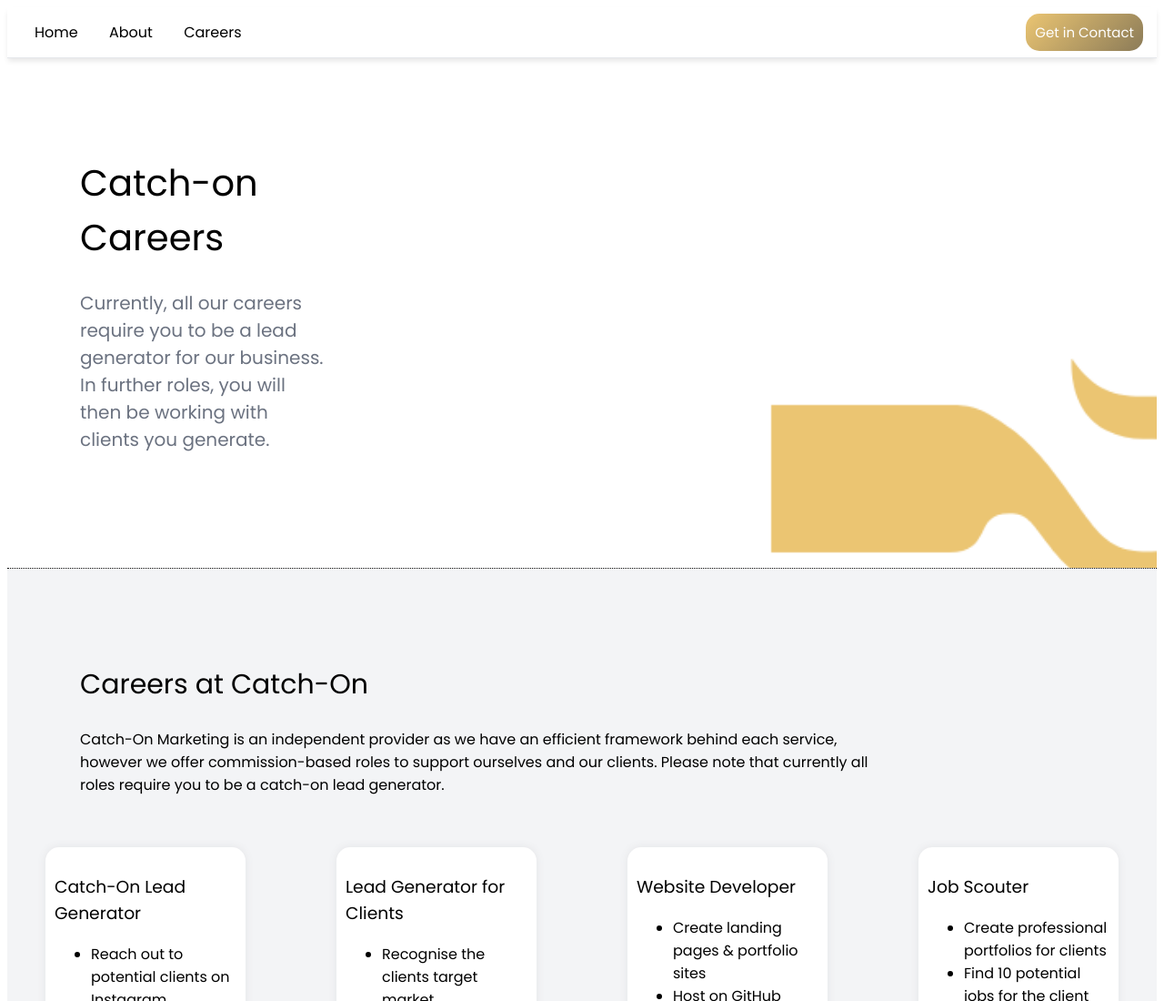
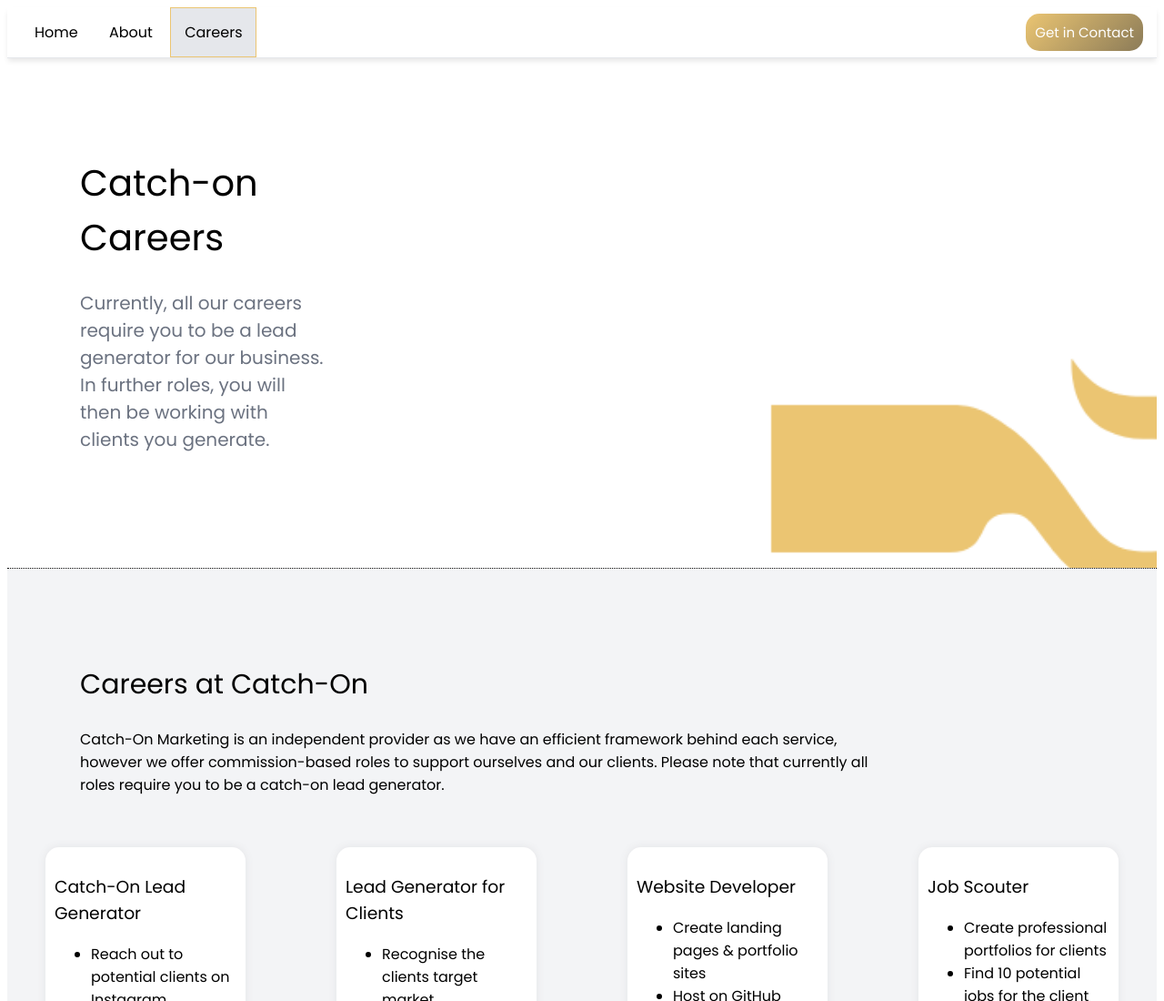
Before and after one commit to CatchOnMarketing/catch-on-marketing, a plain HTML site: page careers.html in a window 1280 px wide. Shown: the top 1100 px of the page at 91% size. Drawn offline with Linux system fonts and the light colour scheme.

```diff
--- a/careers.html
+++ b/careers.html
@@ -23,7 +23,7 @@
 		<ul id="primary-navigation">
 			<li><a href="index.html" id="nav-home">Home</a></li>
 			<li><a href="about.html" id="nav-about">About</a></li>
-			<li><a href="careers.html" id="nav-careers">Careers</a></li>
+			<li><a href="careers.html" id="nav-careers" class="nav-active">Careers</a></li>
 
 			<li style="float: right;"><a href="https://www.instagram.com/catch.on.hooks/#" id="nav-invite" class="request-btn">Get in Contact</a></li>
 		</ul>
```
Also changed, not shown: index.html (+1 -1 lines).
